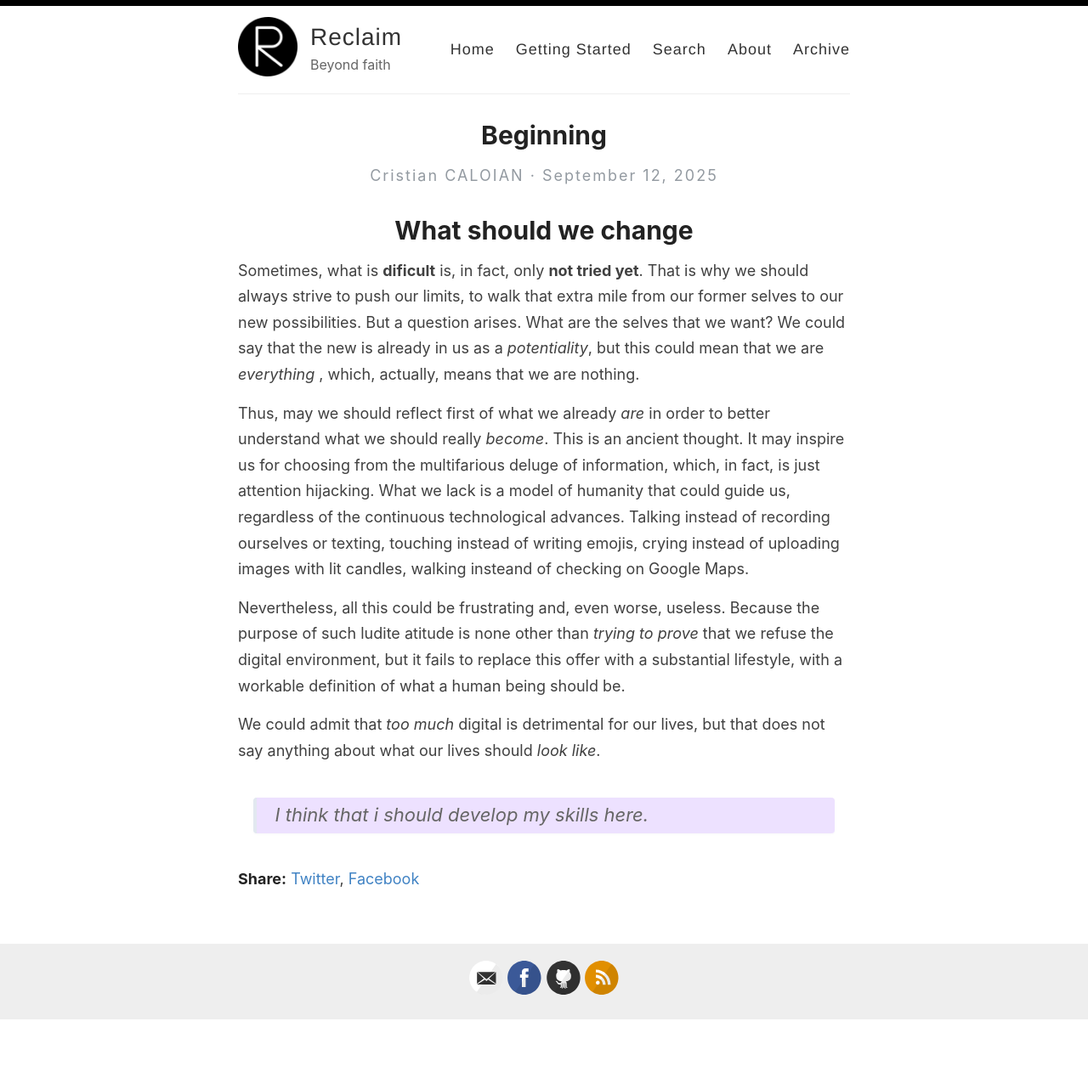
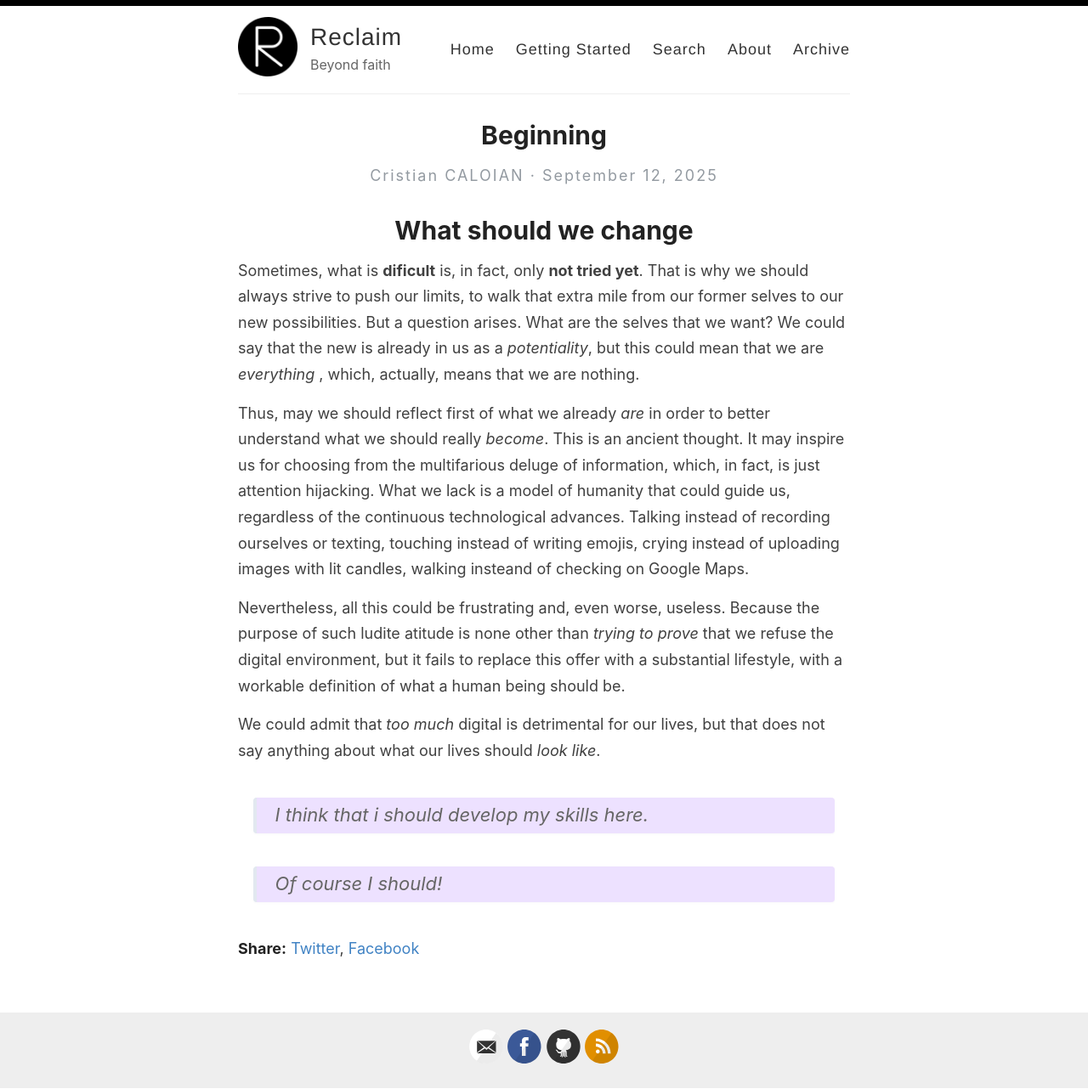
Before and after one commit to Cristian-CALOIAN/reverie, a Jekyll site: the page built from _posts/2025-09-12-beginning.md, in a window 1280 px wide. Shown: the whole page at 85% size. Built offline with Jekyll 4.4.1, drawn with Linux system fonts in a browser that asks for light colours; our own code applies the rules of GitHub Pages for plain Markdown files; before the commit the page ends 1200 px from its top, so only the background shows below that.

Commit message:
Update 2025-09-12-beginning.md

```diff
--- a/_posts/2025-09-12-beginning.md
+++ b/_posts/2025-09-12-beginning.md
@@ -12,3 +12,6 @@ We could admit that _too much_ digital is detrimental for our lives, but that do
 <blockquote>
   I think that i should develop my skills here.
 </blockquote>
+<blockquote>
+  Of course I should!
+</blockquote>
```
